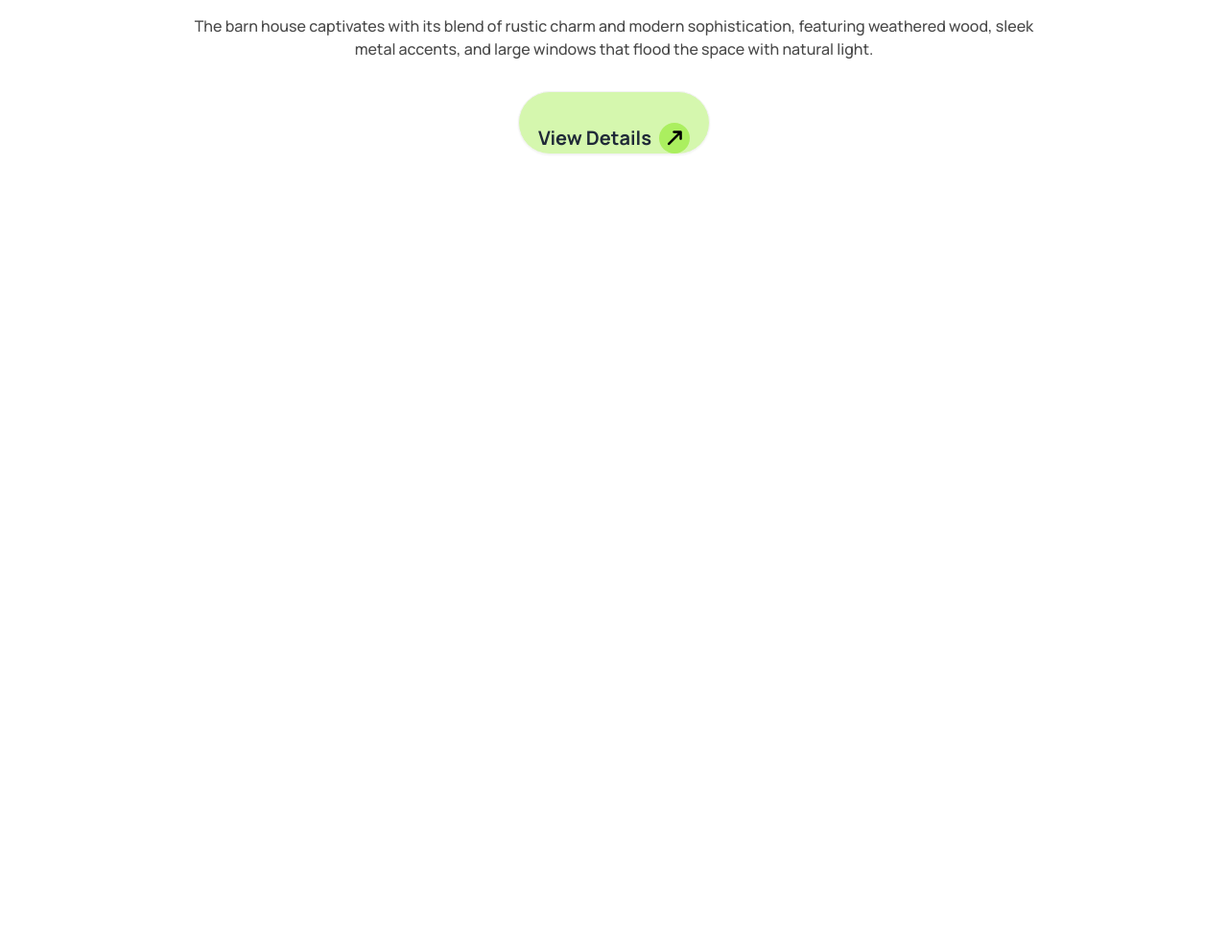
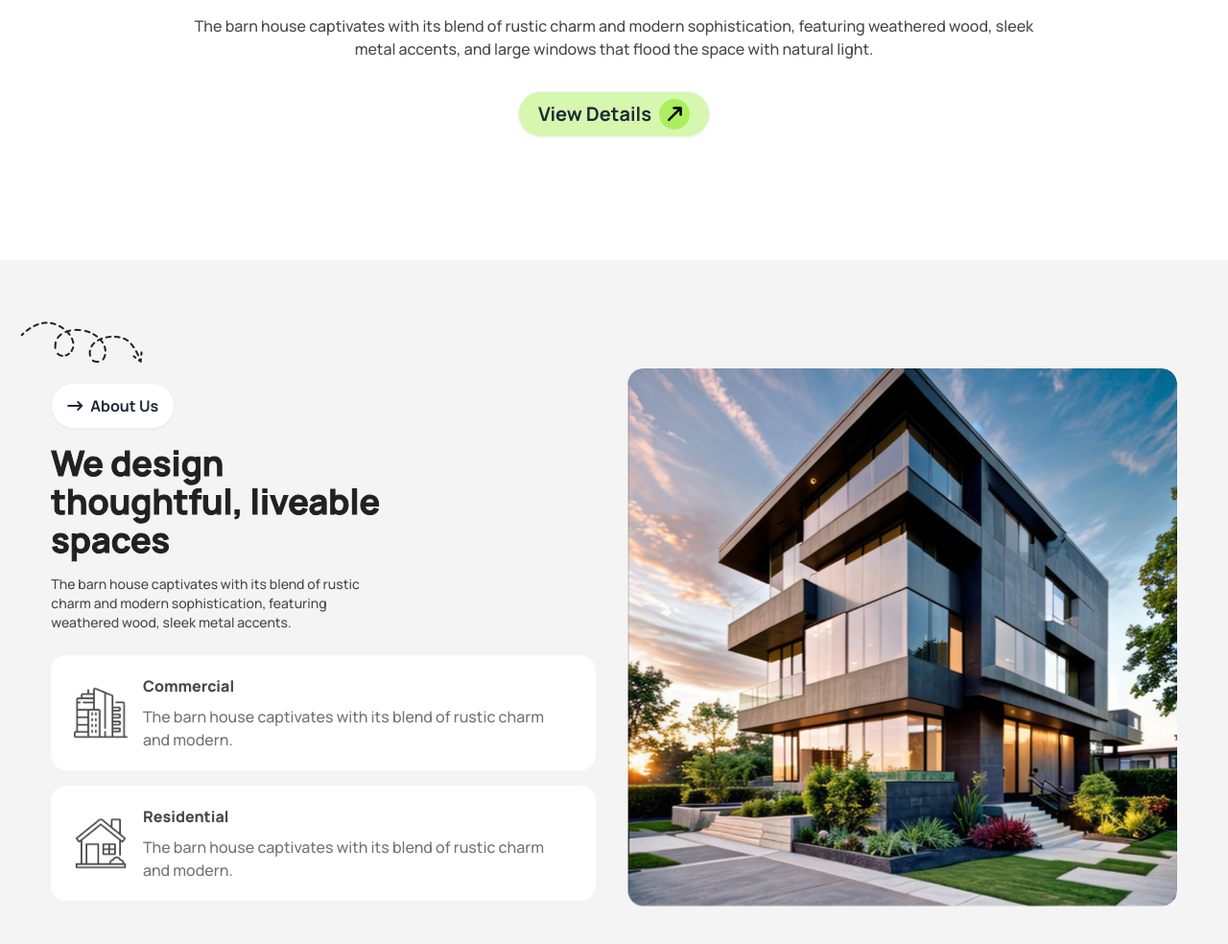
Before and after one commit to User-RAY/Assignment-3, a plain HTML site: page index.html in a window 1280 px wide. Shown: the part 744-1728 px from the top of the page at 96% size. Before the commit the page ends 1001 px from the top, so only its background shows below. Drawn offline with nearby package versions, Linux system fonts and the light colour scheme.

Commit message:
added about us section

```diff
--- a/index.html
+++ b/index.html
@@ -111,11 +111,11 @@
                 <div class="mt-8 flex flex-col justify-center items-center">
 
                   <img class="w-3/4 sm:w-2/4" src="assets/banner.png" alt="house-sketch">
-                  <h1 class="font-extrabold text-3xl text-center my-4 sm:my-6 sm:w-4/5 sm:text-7xl">A barn house of this design  has a striking appearance</h1>
+                  <h1 class="font-extrabold text-3xl text-center my-4 sm:my-6 sm:w-4/5 sm:text-7xl" style="-webkit-text-stroke: 1px;">A barn house of this design  has a striking appearance</h1>
                   <p class="text-center font-medium text-sm text-[#494949] mb-5 sm:text-base sm:mb-8 sm:w-3/4">
                     The barn house captivates with its blend of rustic charm and modern sophistication, featuring weathered wood, sleek metal accents, and large windows that flood the space with natural light.
                   </p>
-                  <button class="btn rounded-full bg-color-primary/[.5] font-bold text-xl w-full mb-24 sm:w-auto sm:px-5 sm:py-8 ">View Details <i class="fa-solid fa-arrow-up-long w-8 h-8  flex justify-center items-center text-black bg-color-primary rounded-full rotate-45"></i></button>
+                  <button class="btn rounded-full bg-color-primary/[.5] font-bold text-xl w-full sm:mb-24 sm:w-auto sm:px-5">View Details <i class="fa-solid fa-arrow-up-long w-8 h-8  flex justify-center items-center text-black bg-color-primary rounded-full rotate-45"></i></button>
                 </div>
 
         </div>
@@ -126,6 +126,49 @@
 
     <main>
 
+        <section class="bg-[#F4F4F4]">
+
+          <div class="mt-8 w-11/12 mx-auto flex justify-center items-center flex-col sm:flex-row ">
+
+            <div class="flex justify-center items-center sm:items-start flex-col sm:my-24 relative">
+              <img src="assets/Vector.png" alt="spiral-arrow" class="absolute top-[-2rem] left-[-2rem] hidden sm:inline">
+              <button class="btn rounded-full bg-white font-bold text-base mt-8"> <i class="fa-solid fa-arrow-right-long"></i>About Us</i></button>
+              <h1 class="font-bold text-2xl text-center sm:text-left text-[#212121] my-4 sm:text-4xl sm:w-3/5" style="-webkit-text-stroke: 1px;">We design thoughtful, liveable spaces</h1>
+              <p class="text-center font-medium text-sm text-[#494949] mb-6 sm:text-left sm:w-3/5">The barn house captivates with its blend of rustic charm and  modern sophistication, featuring weathered wood, sleek metal accents.</p>
+              <div class="flex p-5 card-side px-6 bg-base-100 rounded-2xl mb-4 sm:mr-8">
+               <figure class="flex items-start sm:items-center min-w-10">
+                 <img
+                   src="assets/commercial.png"
+                   alt="commercial" />
+               </figure>
+               <div class="card-body p-0 pl-4">
+                 <h2 class="card-title font-extrabold text-base text-[#494949]">Commercial</h2>
+                 <p class="font-medium text-base text-[#737373]">The barn house captivates with its blend of rustic charm and modern.</p>
+               </div>
+              </div>
+              <div class="flex p-5 card-side px-6 bg-base-100 rounded-2xl mb-6 sm:mr-8">
+              <figure class="flex items-start sm:items-center min-w-10">
+                <img
+                  src="assets/residential.png"
+                  alt="Residential" />
+              </figure>
+              <div class="card-body p-0 pl-4">
+                <h2 class="card-title font-extrabold text-base text-[#494949]">Residential</h2>
+                <p class="font-medium text-base text-[#737373]">The barn house captivates with its blend of rustic charm and modern.</p>
+              </div>
+              </div>
+            </div>
+
+            <img src="assets/Rectangle.png" alt="building" class="box-border object-cover w-full h-56 rounded-2xl sm:w-auto sm:h-auto sm:object-scale-down">
+
+
+          </div>
+
+
+
+        </section>
+
+
     </main>
 
 
```
